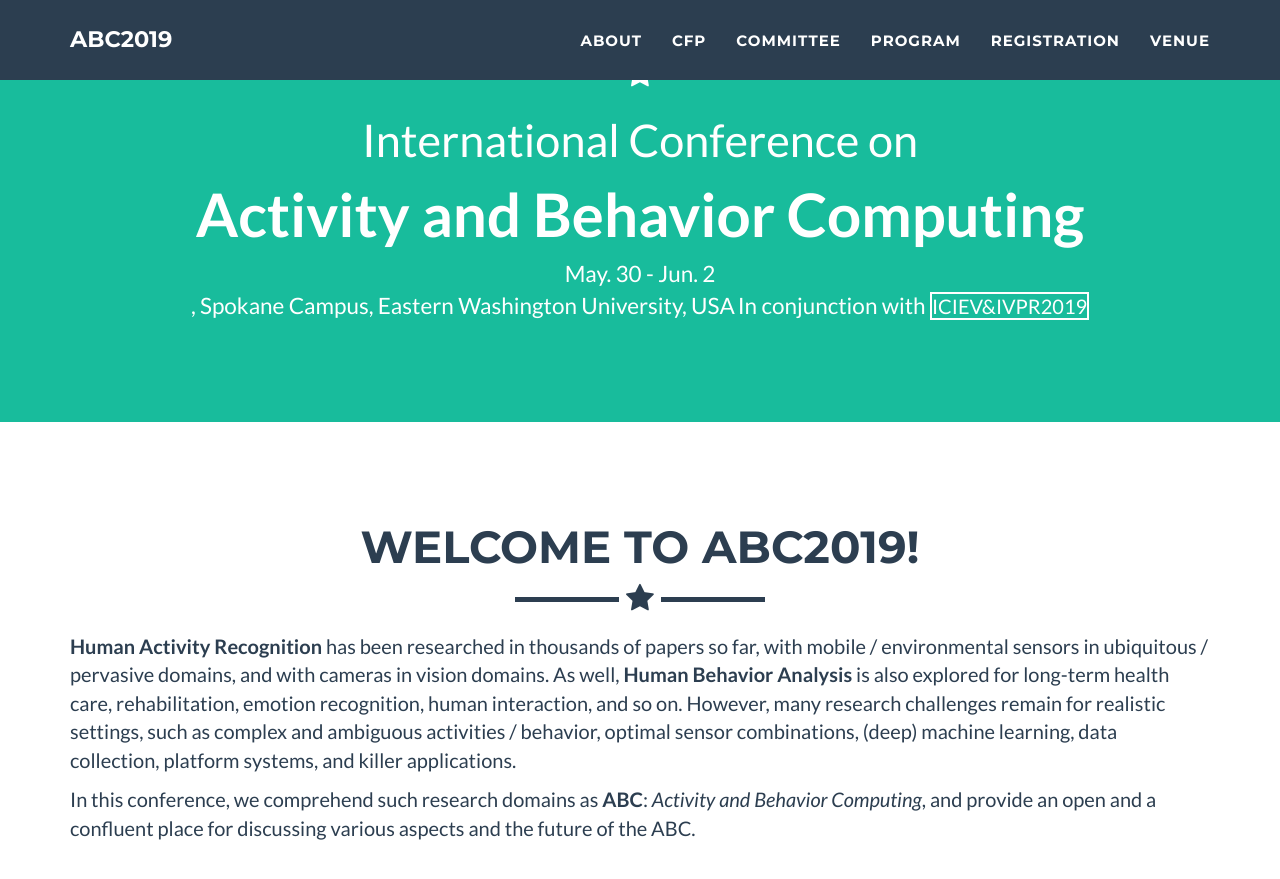
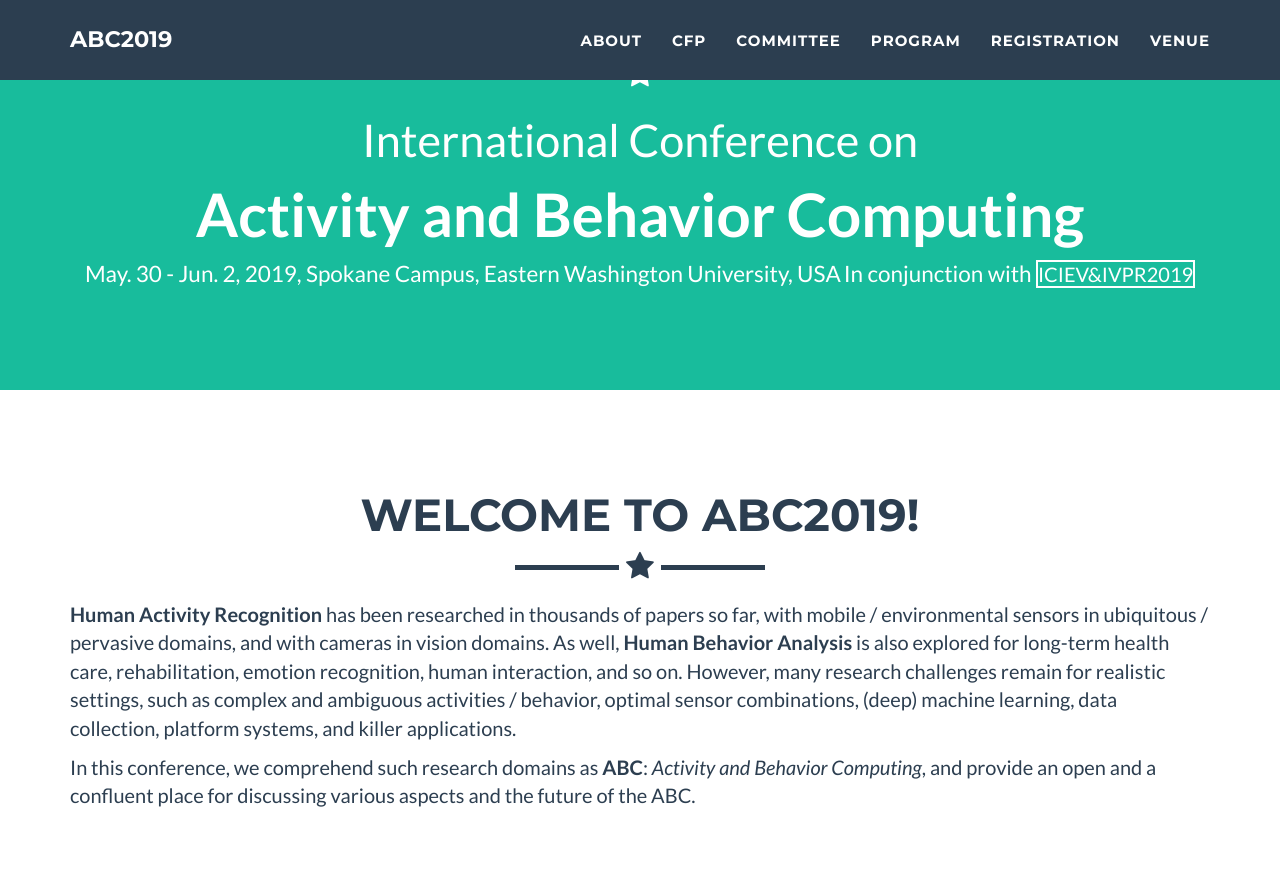
Before and after one commit to abc-research/2019, a Jekyll site: the page built from index.html, in a window 1280 px wide and 900 px high, scrolled down 466 px. Shown: the top 879 px of the window. Built offline with Jekyll 4.4.1, drawn with Linux system fonts in a browser that asks for light colours.

Commit message:
Update _config.yml

```diff
--- a/_config.yml
+++ b/_config.yml
@@ -8,7 +8,7 @@ conf_title1: "International Conference on"
 conf_title2: "Activity and Behavior Computing"
 meta_author: Sozo Inoue
 location: Spokane Campus, Eastern Washington University, USA
-date: May. 30 - Jun. 2<br/>
+date: May. 30 - Jun. 2, 2019
 conjunction:
   name: ICIEV&IVPR2019
   url: http://cennser.org/ICIEV/
```
